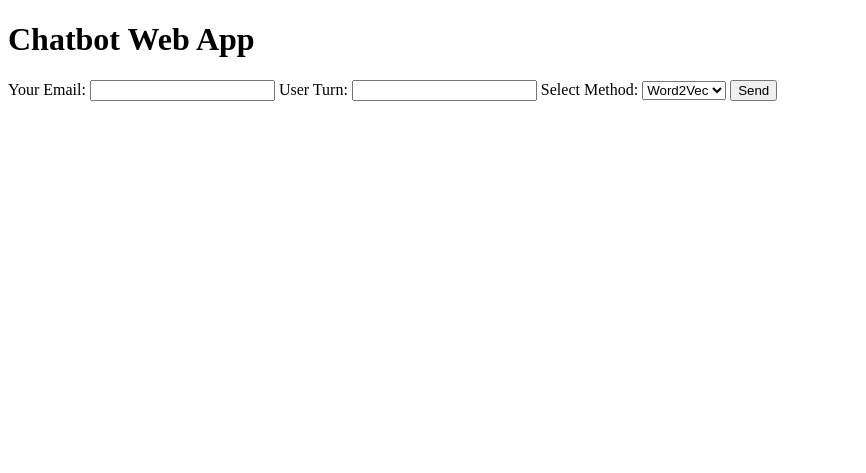
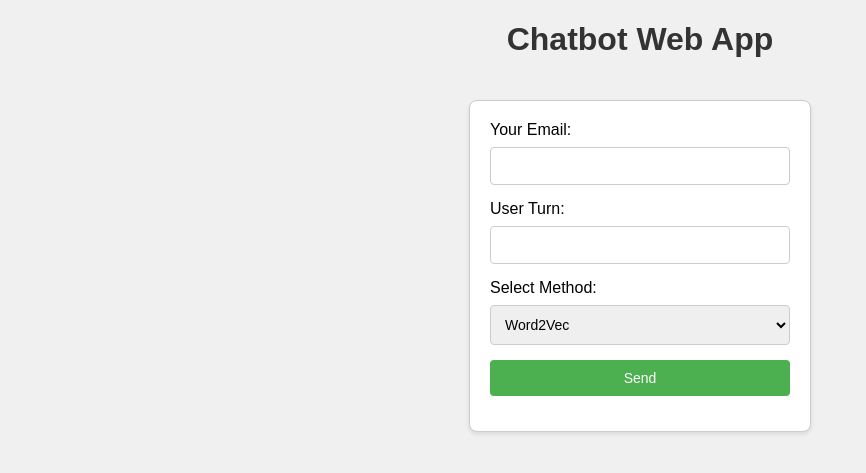
Before and after one commit to samarthvaru/Chatbot_Gutenberg_web_app, a Flask app: page / in a window 1280 px wide. Shown: the top 473 px of the page, without its empty margins (0-866 px from the left). Run offline with Flask 3, Linux system fonts and the light colour scheme; parts of the project's set-up code (start-up, migrations or seed data) failed here and were passed over.

Commit message:
made changes to index.html

```diff
--- a/app.py
+++ b/app.py
@@ -1,7 +1,7 @@
-import io, math, re, sys
+import io, math, re
 import os
 import sqlite3
-from flask import Flask, render_template, request, g ,redirect, url_for
+from flask import Flask, render_template, request, g ,redirect, url_for, jsonify
 
 app = Flask(__name__)
 
@@ -84,7 +84,6 @@ def response_vector_calc(word_vec,responses):
     result=[0]*300
     for res in responses:
         r_tokenize=tokenize(res)
-##        n=len(r_tokenize)
         norm_vec={}
         n=0
         for word in r_tokenize:
@@ -104,8 +103,6 @@ def response_vector_calc(word_vec,responses):
 
                 norm_vec[word]=s
                 n=n+1
-##            else:
-##                n=n-1
 
         if(n==0):
             n=len(r_tokenize)
@@ -120,7 +117,6 @@ def response_vector_calc(word_vec,responses):
         result[:] = [x / n for x in result]
         t[res]=result
 
-
     return t
 
 
@@ -129,7 +125,6 @@ def vec_calc(word_vec,query):
     t={}
     result=[0]*300
     q_tokenize=tokenize(query)
-##    n=len(q_tokenize)
     norm_vec={}
     n=0
     for word in q_tokenize:
@@ -150,8 +145,6 @@ def vec_calc(word_vec,query):
 
             norm_vec[word]=s
             n=n+1
-##        else:
-##            n=n-1
 
     if(n==0):
         n=len(q_tokenize)
@@ -167,10 +160,6 @@ def vec_calc(word_vec,query):
     t[query]=result
     return t
 
-
-
-
-
 def most_sim(calc_query_vector, resp_vec,responses,query):
     max_sim = 0
     max_resp = "Sorry, I don't understand"
@@ -180,13 +169,10 @@ def most_sim(calc_query_vector, resp_vec,responses,query):
         norm_term+=v**2
     norm_term=math.sqrt(norm_term)
     query_mag=norm_term
-    q_tokenize=tokenize(query)
 
     for res in responses:
         cosine_sim=0
         norm_term=0
-        r_tokenize=tokenize(res)
-
 
         for v in resp_vec[res]:
             norm_term+=v**2
@@ -202,11 +188,11 @@ def most_sim(calc_query_vector, resp_vec,responses,query):
             return 'Sorry, I dont understand'
 
         cosine_sim=summation/tot_mag
-##                print(cosine_sim)
+
         if cosine_sim > max_sim:
             max_sim = cosine_sim
             max_resp = res
-##    print(max_sim)
+
     return max_resp
 
 @app.route('/')
@@ -222,7 +208,6 @@ def chat():
 
     # If it's the end of the chat, clear the conversation
     if end_chat:
-        clear_chat_history(user_email)
         return redirect(url_for('index'))
 
     if method == 'overlap':
@@ -235,7 +220,7 @@ def chat():
     # Add the current turn to the conversation
     insert_db(
         'INSERT INTO chat_history (email, user_turn, chatbot_reply) VALUES (?, ?, ?)',
-        (user_email, f"User ({user_email}): {user_turn}", f"Chatbot Reply for: {response}")
+        (user_email, f"{user_turn}", f"Chatbot Reply: {response}")
     )
 
     # Retrieve the conversation from the database
@@ -247,7 +232,52 @@ def chat():
         if turn.chatbot_reply:
             conversation.append(turn.chatbot_reply)
 
-    return render_template('index.html', conversation=conversation)
+    return render_template('index.html', conversation=conversation, user_email=user_email)
+
+@app.route('/delete_chat', methods=['GET'])
+def delete_chat():
+    user_email = request.args.get('email', '')
+    user_turn = request.args.get('user_turn', '')
+
+    try:
+        # Print statements for debugging
+        print(f"Deleting chat for email: {user_email}, user_turn: {user_turn}")
+
+        # Delete the chat entry from the database
+        conn = get_db()
+        cursor = conn.cursor()
+
+        cursor.execute('DELETE FROM chat_history WHERE email = ? AND user_turn = ?', (user_email, user_turn))
+        conn.commit()
+
+        existing_turns = query_db('SELECT * FROM chat_history WHERE email = ? ORDER BY id', (user_email,))
+        conversation = []
+
+        for turn in existing_turns:
+            conversation.append(turn.user_turn)
+            if turn.chatbot_reply:
+                conversation.append(turn.chatbot_reply)
+
+        return render_template('index.html', conversation=conversation, user_email=user_email)
+
+    except Exception as e:
+        # Print the error message for debugging
+        print(f"Error deleting chat: {str(e)}")
+
+        return jsonify(success=False, error=str(e))
+
+@app.route('/delete_entire_chat', methods=['GET'])
+def delete_entire_chat():
+    user_email = request.args.get('email', '')
+
+    # Delete the entire chat history for the user from the database
+    conn = get_db()
+    conn.execute('DELETE FROM chat_history WHERE email = ?', (user_email,))
+    conn.commit()
+
+    # Return a JSON response indicating success
+    return jsonify(success=True)
+
 
 def query_db(query, args=(), one=False):
     cur = get_db().execute(query, args)
@@ -273,4 +303,4 @@ if __name__ == '__main__':
     responses = [x.strip() for x in open(responses_fname)]
     resp_vec = response_vector_calc(word_vectors, responses)
 
-    app.run(debug=True)
+    app.run()
--- a/templates/index.html
+++ b/templates/index.html
@@ -5,13 +5,110 @@
     <meta charset="UTF-8">
     <meta name="viewport" content="width=device-width, initial-scale=1.0">
     <title>Chatbot Web App</title>
+    <style>
+        body {
+            font-family: Arial, sans-serif;
+            background-color: #f0f0f0;
+            margin: 0;
+            padding: 0;
+            display: flex;
+            flex-direction: column;
+            align-items: center;
+        }
+
+        h1 {
+            color: #333;
+        }
+
+        form {
+            background-color: #fff;
+            border: 1px solid #ccc;
+            padding: 20px;
+            margin-top: 20px;
+            border-radius: 8px;
+            width: 300px;
+            box-shadow: 0 2px 4px rgba(0, 0, 0, 0.1);
+        }
+
+        label {
+            display: block;
+            margin-bottom: 8px;
+        }
+
+        input, select, button {
+            width: 100%;
+            padding: 10px;
+            margin-bottom: 15px;
+            box-sizing: border-box;
+            border: 1px solid #ccc;
+            border-radius: 4px;
+            font-size: 14px;
+        }
+
+        button {
+            background-color: #4caf50;
+            color: #fff;
+            cursor: pointer;
+            border: none;
+        }
+
+        button:hover {
+            background-color: #45a049;
+        }
+
+        h2 {
+            margin-top: 20px;
+            color: #333;
+        }
+
+        p {
+            margin-bottom: 10px;
+        }
+
+        button.delete {
+            background-color: #ff3333;
+            color: #fff;
+            border: none;
+            padding: 5px 10px;
+            margin-left: 5px;
+            cursor: pointer;
+            border-radius: 4px;
+        }
+
+        button.delete:hover {
+            background-color: #cc0000;
+        }
+
+        .conversation {
+            background-color: #fff;
+            border: 1px solid #ccc;
+            padding: 20px;
+            margin-top: 20px;
+            border-radius: 8px;
+            width: 300px;
+            box-shadow: 0 2px 4px rgba(0, 0, 0, 0.1);
+        }
+
+        .conversation h2 {
+            color: #333;
+            margin-bottom: 10px;
+        }
+
+        .conversation p {
+            margin-bottom: 5px;
+            padding: 8px;
+            background-color: #f9f9f9;
+            border-radius: 4px;
+            position: relative;
+        }
+    </style>
 </head>
 <body>
     <h1>Chatbot Web App</h1>
 
     <form action="/chat" method="post">
         <label for="user_email">Your Email:</label>
-        <input type="email" id="user_email" name="user_email">
+        <input type="email" id="user_email" name="user_email" {% if user_email %}value="{{ user_email }}"{% endif %}>
 
         <label for="user_turn">User Turn:</label>
         <input type="text" id="user_turn" name="user_turn" {% if not conversation or 'end_chat' not in request.form %}required{% endif %}>
@@ -30,10 +127,48 @@
     </form>
 
     {% if conversation %}
-        <h2>Conversation History:</h2>
-        {% for turn in conversation %}
-            <p>{{ turn }}</p>
-        {% endfor %}
+        <div class="conversation">
+            <h2>Conversation History:</h2>
+            {% for turn in conversation %}
+                <p>
+                    {{ turn }}
+                    {% if 'Chatbot' not in turn %}
+                        <button class="delete" type="button" onclick="confirmDelete('{{ user_email }}', '{{ turn }}')">Delete</button>
+                    {% endif %}
+                </p>
+            {% endfor %}
+            <button class="delete" type="button" onclick="confirmDeleteChat('{{ user_email }}')">Delete the entire Chat?</button>
+        </div>
     {% endif %}
+
+    <script>
+        function confirmDelete(email, userTurn) {
+            var confirmDelete = confirm("Are you sure you want to delete this chat?");
+            if (confirmDelete) {
+                window.location.href = "/delete_chat?email=" + email + "&user_turn=" + userTurn;
+            }
+        }
+
+        function confirmDeleteChat(email) {
+            var confirmDelete = confirm("Are you sure you want to delete the entire chat?");
+            if (confirmDelete) {
+                // Use AJAX to call the delete_chat route for the entire chat
+                fetch(`/delete_entire_chat?email=${email}`)
+                    .then(response => response.json())
+                    .then(data => {
+                        if (data.success) {
+                            // Refresh the page after successful deletion
+                            window.location.href = "/";
+                        } else {
+                            alert("Error deleting chat. Please try again.");
+                        }
+                    })
+                    .catch(error => {
+                        console.error('Error:', error);
+                        alert("An unexpected error occurred. Please try again.");
+                    });
+            }
+        }
+    </script>
 </body>
 </html>
```
Also changed, not shown: data/chat_history.db.
